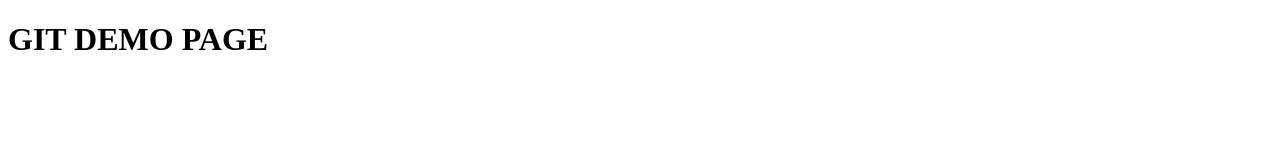
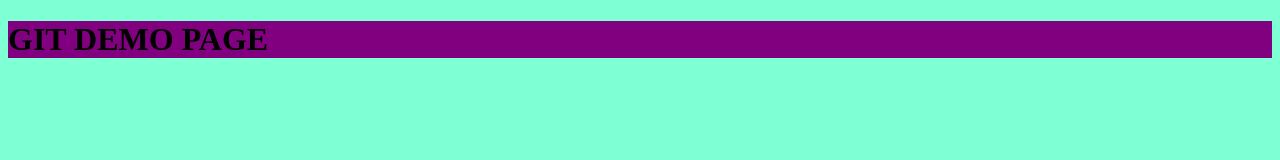
Before and after one commit to kaushalverma568/Project, a plain HTML site: page index.html in a window 1280 px wide. Drawn offline with Linux system fonts and the light colour scheme.

Commit message:
add basic styles

```diff
--- a/index.html
+++ b/index.html
@@ -2,6 +2,7 @@
 <html>
 <head>
 	<title></title>
+	<link rel="stylesheet" type="text/css" href="style.css">
 </head>
 <body>
 <h1>
--- /dev/null
+++ b/style.css
@@ -0,0 +1,8 @@
+body
+{
+	background-color: aquamarine;
+}
+h1
+{
+	background-color: purple;
+}
```
